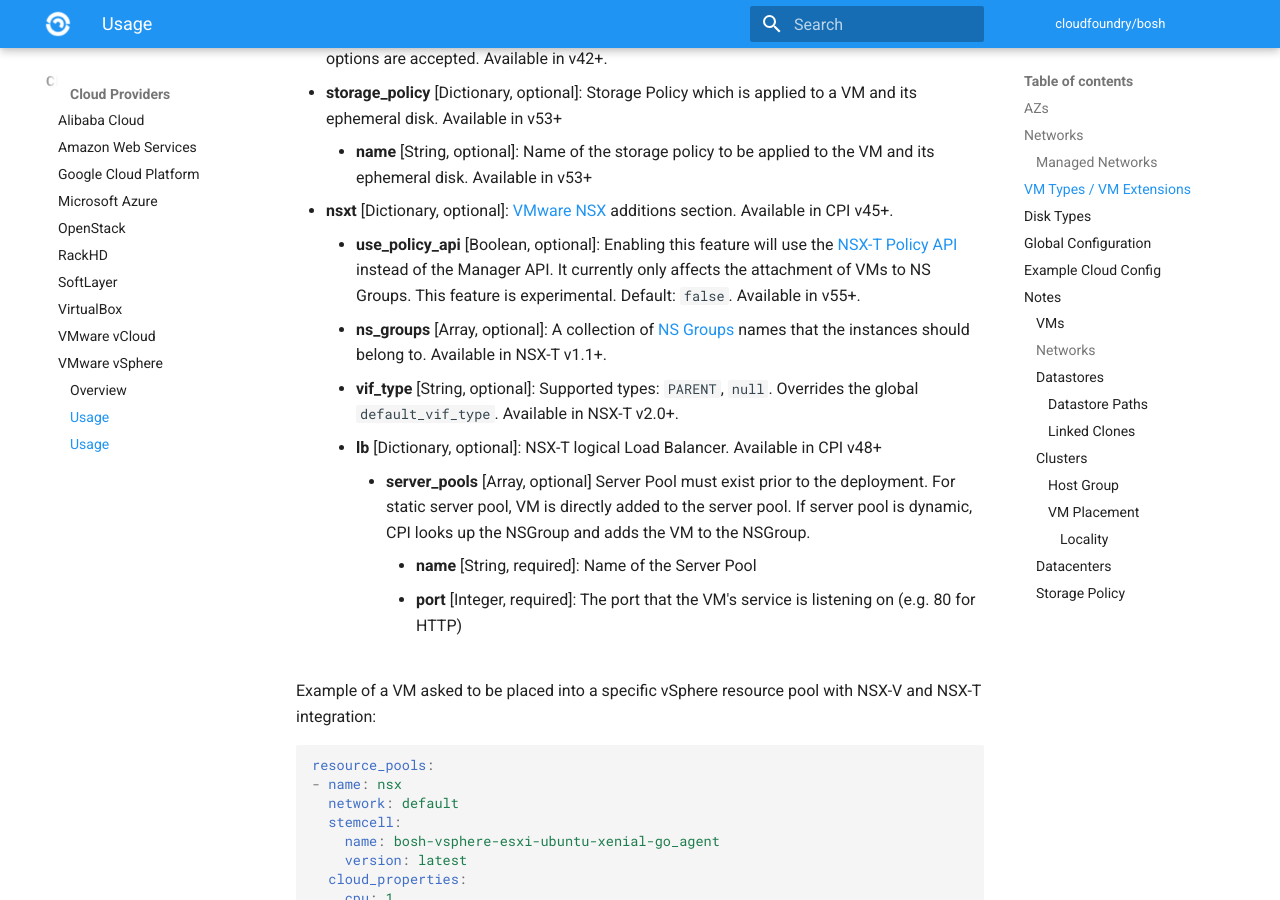
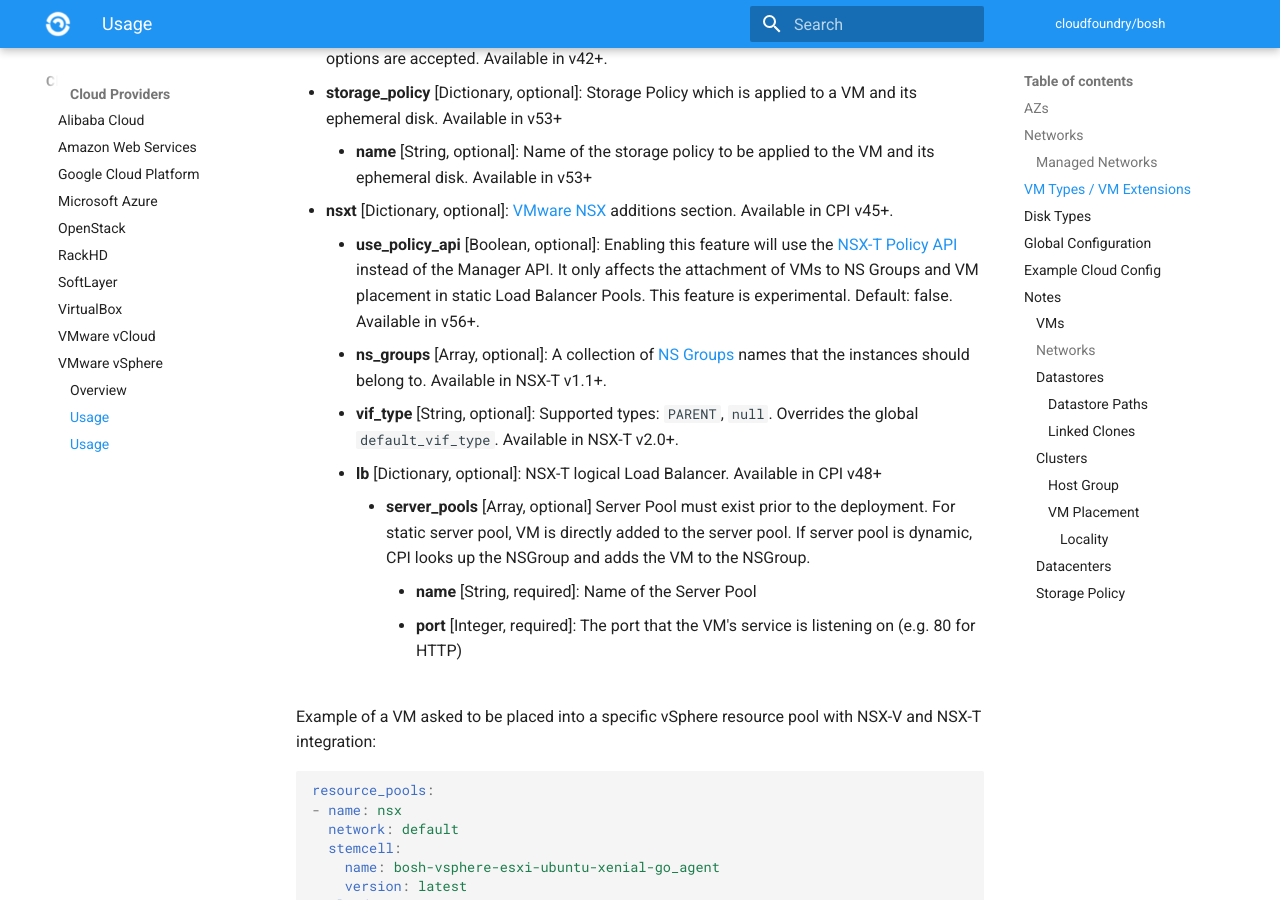
Before and after one commit to cloudfoundry/docs-bosh, an MkDocs documentation site: the page built from content/vsphere-cpi.md, in a window 1280 px wide and 900 px high, scrolled down 4946 px. Built offline with MkDocs 1.6.1 and Material for MkDocs 9.7.7, drawn with Linux system fonts in a browser that asks for light colours; old or Windows-style settings are respelled for this version of MkDocs; some of the changed text lies outside the part shown.

Commit message:
Update documentation for vSphere Policy API
Co-authored-by: Michael Oleske <moleske@pivotal.io>
Co-authored-by: Maria Shaldybin <mariash@vmware.com>

```diff
--- a/content/vsphere-cpi.md
+++ b/content/vsphere-cpi.md
@@ -154,7 +154,7 @@ Schema for `cloud_properties` section:
 * **storage\_policy** [Dictionary, optional]: Storage Policy which is applied to a VM and its ephemeral disk. Available in v53+
     * **name** [String, optional]: Name of the storage policy to be applied to the VM and its ephemeral disk. Available in v53+
 * **nsxt** [Dictionary, optional]: [VMware NSX](http://www.vmware.com/products/nsx.html) additions section. Available in CPI v45+.
-    * **use_policy_api** [Boolean, optional]: Enabling this feature will use the [NSX-T Policy API](https://blogs.vmware.com/networkvirtualization/2020/06/navigating-nsxt-policy-apis.html/) instead of the Manager API.  It currently only affects the attachment of VMs to NS Groups. This feature is experimental. Default: `false`. Available in v55+.
+    * **use_policy_api** [Boolean, optional]: Enabling this feature will use the [NSX-T Policy API](https://blogs.vmware.com/networkvirtualization/2020/06/navigating-nsxt-policy-apis.html/) instead of the Manager API. It only affects the attachment of VMs to NS Groups and VM placement in static Load Balancer Pools. This feature is experimental. Default: false. Available in v56+.
     * **ns_groups** [Array, optional]: A collection of [NS Groups](http://pubs.vmware.com/nsxt-11/index.jsp?topic=%2Fcom.vmware.nsxt.admin.doc%2FGUID-718E769B-8D89-485B-8DBD-04F1F82CFE14.html) names that the instances should belong to. Available in NSX-T v1.1+.
     * **vif_type** [String, optional]: Supported types: `PARENT`, `null`. Overrides the global `default_vif_type`. Available in NSX-T v2.0+.
     * **lb** [Dictionary, optional]: NSX-T logical Load Balancer. Available in CPI v48+
@@ -299,6 +299,7 @@ Schema:
 * **vm\_storage\_policy\_name** [Boolean, optional]: Name of the storage Policy which is applied to a VM and its ephemeral disk. Availablein v53+
 * **upgrade\_hw\_version** [Boolean, optional]: Upgrades the virtual hardware version of a virtual machine to the latest supported version on the ESXi host. Default: `false`.
 * **nsxt** [Dictionary, optional]: NSX-T configuration options. Available in v45+.
+    * **use_policy_api** [Boolean, optional]: Enabling this feature will use the [NSX-T Policy API](https://blogs.vmware.com/networkvirtualization/2020/06/navigating-nsxt-policy-apis.html/) instead of the Manager API. It only affects the attachment of VMs to NS Groups and VM placement in static Load Balancer Pools. This feature is experimental. Default: false. Available in v56+.
     * **host** [String, required]: The NSX-T server's address. Can be a hostname (e.g. `nsx-server.example.com`) or an IP address.
     * **username** [String, required]: The login username for the NSX-T server.
     * **password** [String, required]: The login password for the NSX-T server.
```
